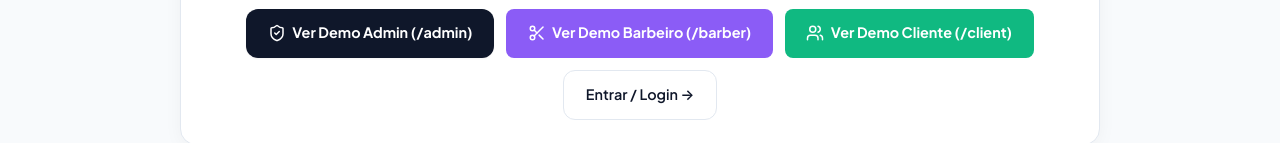
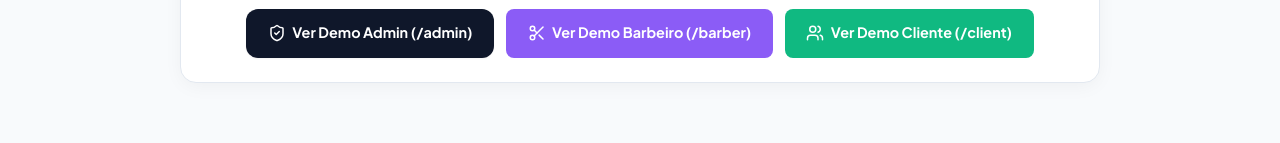
Before and after one commit to benhursmonteiro-ui/BarberON, a Next.js app in the folder barbearia-app/: page / in a window 1280 px wide. Shown: the part 661-804 px from the top of the page. Built offline with nearby package versions, Linux system fonts and the light colour scheme; a web font is replaced by a local one.

Commit message:
chore: remover botao entrar/login da secao de demonstracao

```diff
--- a/barbearia-app/src/app/page.tsx
+++ b/barbearia-app/src/app/page.tsx
@@ -303,13 +303,6 @@ export default function SaaSPlatformHome() {
               }}
             >
               <Users size={18} /> Ver Demo Cliente (/client)
-            </Link>
-            <Link
-              href="/login"
-              className="btn-secondary"
-              style={{ padding: '0.85rem 1.35rem', fontSize: '0.9rem', textDecoration: 'none' }}
-            >
-              Entrar / Login →
             </Link>
           </div>
         </div>
```
